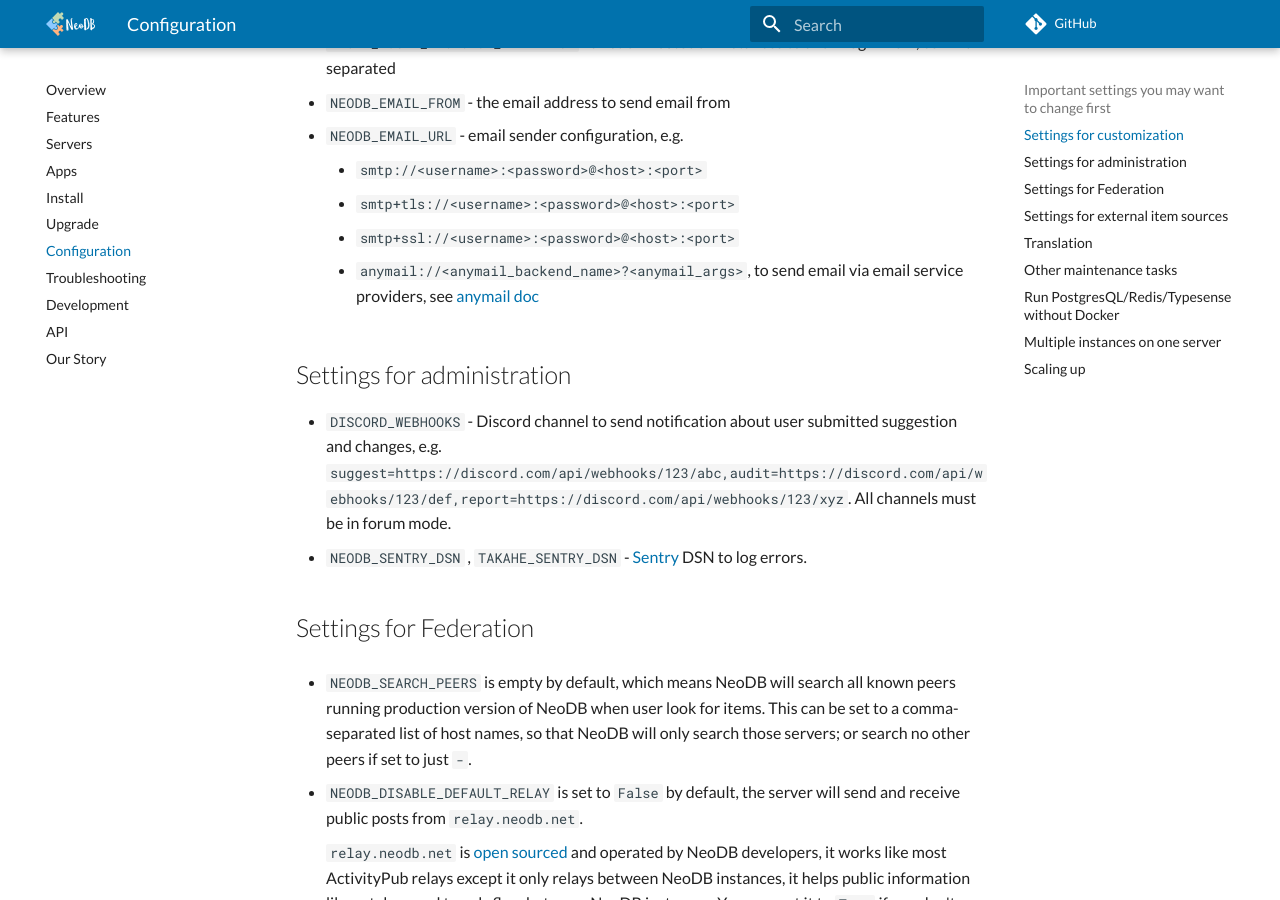
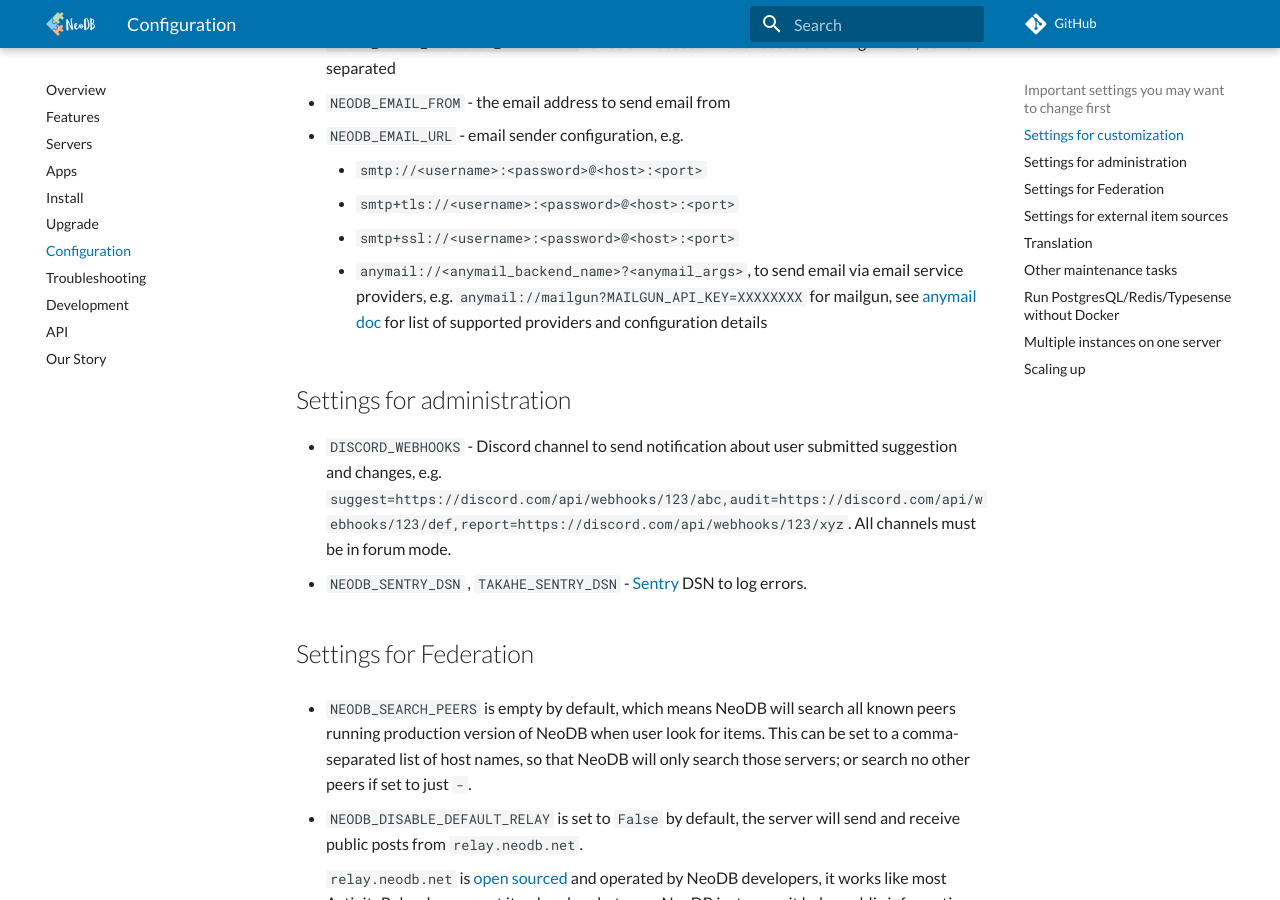
Before and after one commit to KevGamesUltimate/neodb-doc, an MkDocs documentation site: the page built from docs/configuration.md, in a window 1280 px wide and 900 px high, scrolled down 1367 px. Built offline with MkDocs 1.6.1 and Material for MkDocs 9.7.7, drawn with Linux system fonts in a browser that asks for light colours; comment, search, counter and statistics services are not loaded.

Commit message:
Update configuration.md

```diff
--- a/docs/configuration.md
+++ b/docs/configuration.md
@@ -38,7 +38,7 @@ if you are doing debug or development:
  	- `smtp://<username>:<password>@<host>:<port>`
  	- `smtp+tls://<username>:<password>@<host>:<port>`
  	- `smtp+ssl://<username>:<password>@<host>:<port>`
- 	- `anymail://<anymail_backend_name>?<anymail_args>`, to send email via email service providers, see [anymail doc](https://anymail.dev/)
+ 	- `anymail://<anymail_backend_name>?<anymail_args>`, to send email via email service providers, e.g. `anymail://mailgun?MAILGUN_API_KEY=XXXXXXXX` for mailgun, see [anymail doc](https://anymail.dev/) for list of supported providers and configuration details
 
 ## Settings for administration
  - `DISCORD_WEBHOOKS` - Discord channel to send notification about user submitted suggestion and changes, e.g. `suggest=https://discord.com/api/webhooks/123/abc,audit=https://discord.com/api/webhooks/123/def,report=https://discord.com/api/webhooks/123/xyz`. All channels must be in forum mode.
```
